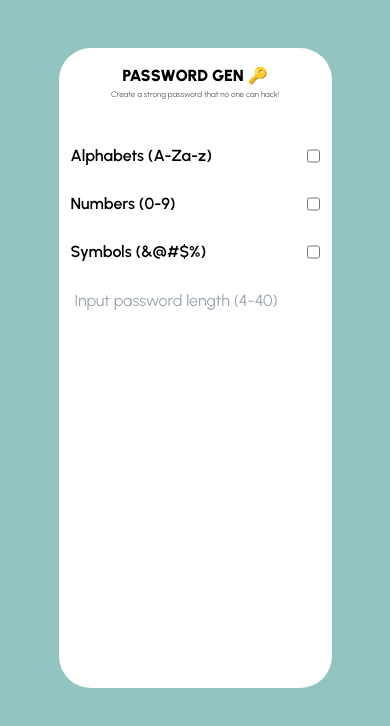
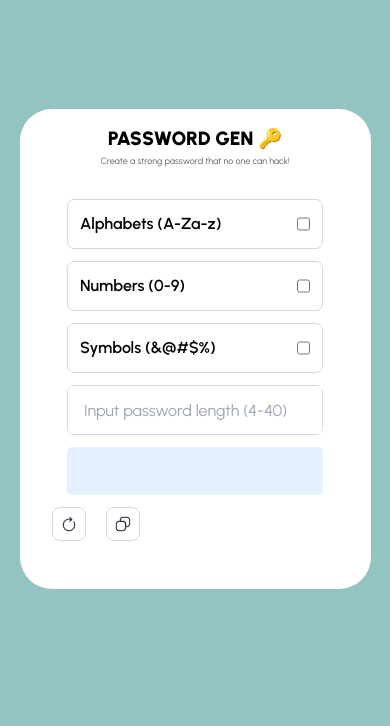
Before and after one commit to Divinegirl8/password-generator-react, a React (Create React App) app: page / in a window 390 px wide. Shown: the top 726 px of the page. Built offline with nearby package versions, Linux system fonts and the light colour scheme.

Commit message:
new commit

```diff
--- a/src/component/FrontPage/index.module.css
+++ b/src/component/FrontPage/index.module.css
@@ -9,3 +9,60 @@
     width: 0;
     animation: typing 3s steps(30, end) forwards;
 }
+
+@media (max-width: 390px) {
+    .breakWord {
+      padding: 2px;
+      word-wrap: break-word;
+    }
+  }
+
+@media screen and (min-width: 390px) and (max-width:500px) {
+    .inDiv{
+        width: 20rem;
+    }
+}
+
+@media screen and (min-width: 501px) and (max-width:550px) {
+    .inDiv{
+        width: 23rem;
+    }
+}
+
+@media screen and (min-width: 551px) and (max-width:600px) {
+    .inDiv{
+        width: 25rem;
+    }
+}
+
+@media screen and (min-width: 601px) and (max-width:650px) {
+    .inDiv{
+        width: 27rem;
+    }
+}
+
+@media screen and (min-width: 651px) and (max-width:700px) {
+    .inDiv{
+        width: 29rem;
+    }
+}
+
+@media screen and (min-width: 701px) and (max-width:750px) {
+    .inDiv{
+        width: 32rem;
+    }
+}
+
+@media screen and (min-width: 751px) and (max-width:1050px) {
+    .inDiv{
+        width: 30rem;
+    }
+
+}
+
+@media screen and (min-width: 1051px) and (max-width:1190px) {
+    .inDiv{
+        width: 36rem;
+    }
+
+}
--- a/src/component/FrontPage/index.tsx
+++ b/src/component/FrontPage/index.tsx
@@ -107,39 +107,39 @@ const FrontPage: React.FC = () => {
             <div className="font-custom-font">
                 <div
                     data-testid="main-container"
-                    className="mx-auto my-[3rem] lg:my-[5rem] w-[70%] h-[40rem] rounded-[2rem] bg-white flex flex-col "
+                    className={`mx-auto my-[6.8rem] h-[30rem] lg:my-[5rem] w-[90%] md:w-[70%] lg:w-[70%] lg:h-[40rem] rounded-[2rem] bg-white flex flex-col ${style.mainCont}}`}
                 >
-                    <p className="uppercase text-center pt-4 lg:text-[3.5rem] md:text-[2rem] sm:text-[1.5rem]  font-black font-custom-font">
+                    <p className="uppercase text-center pt-4 lg:text-[3.5rem] md:text-[2rem] sm:text-[1.5rem] text-[1.2rem]  font-black font-custom-font">
                         Password Gen 🔑
                     </p>
 
                     <div className="flex items-center justify-center">
                     <p
-                        className={`text-grey-shade-color text-[8px] lg:text-[22px] text-center  md:text-[15px] sm:text-[12px] ${style.typingEffect}`}
+                        className={`text-grey-shade-color text-[9px] lg:text-[22px] text-center  md:text-[15px] sm:text-[12px] ${style.typingEffect}`}
                     >
                         Create a strong password that no one can hack!
                     </p>
                     </div>
 
 
-                        <form action="" onSubmit={(e) => e.preventDefault()}>
-                        <div className="flex flex-row lg:border  border-solid border-custom-border-grey justify-between p-3 lg:w-[48rem] rounded-[7px] mx-auto mt-8">
+                        <form action="" className="space-y-3  lg:space-y-8" onSubmit={(e) => e.preventDefault()}>
+                        <div className={`flex flex-row w-[16rem] border border-solid border-custom-border-grey justify-between p-3 lg:w-[48rem] rounded-[7px] mx-auto mt-8 ${style.inDiv}`}>
                         <p className="font-semibold font-custom-font lg:text-[20px]" >Alphabets (A-Za-z)</p>
                         <input type="checkbox" name="alphabet" checked={isAlphabet} onChange={handleCheckboxChange} id="" className="lg:w-[20px] lg:h-[20px] rounded-[5px] cursor-pointer" />
                         </div>
 
-                        <div className="flex flex-row lg:border  border-solid border-custom-border-grey justify-between p-3 lg:w-[48rem] rounded-[7px] mx-auto lg:mt-8">
+                        <div className={`flex flex-row w-[16rem] border border-solid border-custom-border-grey justify-between p-3 lg:w-[48rem] rounded-[7px] mx-auto lg:mt-8 ${style.inDiv}`}>
                         <p className="font-semibold font-custom-font lg:text-[20px]" >Numbers (0-9)</p>
                         <input type="checkbox" name="number" checked={isNumber} onChange={handleCheckboxChange} id="" className="lg:w-[20px] lg:h-[20px] rounded-[5px] cursor-pointer" />
                         </div>
 
 
-                        <div className="flex flex-row lg:border  border-solid border-custom-border-grey justify-between p-3 lg:w-[48rem] rounded-[7px] mx-auto lg:mt-8">
+                        <div className={`flex flex-row w-[16rem] border  border-solid border-custom-border-grey justify-between p-3 lg:w-[48rem] rounded-[7px] mx-auto lg:mt-8 ${style.inDiv}`}>
                         <p className="font-semibold font-custom-font lg:text-[20px]" >Symbols (&@#$%)</p>
                         <input type="checkbox" name="symbol" checked={isSymbol} onChange={handleCheckboxChange} id="" className="lg:w-[20px] lg:h-[20px] rounded-[5px] cursor-pointer" />
                         </div>
 
-                        <div className="lg:border border-solid border-custom-border-grey lg:w-[48rem] rounded-[7px] mx-auto lg:mt-8 lg:text-[20px]">
+                        <div className={`border w-[16rem] border-solid border-custom-border-grey lg:w-[48rem] rounded-[7px] mx-auto lg:mt-8 lg:text-[20px] ${style.inDiv}`}>
                         <input
                             type="text"
                             name="passwordLength"
@@ -152,23 +152,24 @@ const FrontPage: React.FC = () => {
                         </div>
 
 
-                        <div className="flex flex-row justify-between lg:mt-8 px-[121px]">
+                        <div className="lg:flex lg:flex-row lg:justify-between lg:mt-8  lg:px-[121px] lg:gap-5">
+
+                                  <div className={`bg-custom-blue-color lg:w-[40rem] h-[3rem] rounded-[5px] w-[16rem] mx-auto lg:mx-0 ${style.inDiv}`}>
+                                      {password && <p className={`text-center lg:mt-3 lg:pt-0 pt-2 ${style.breakWord}`} ref={displayRef}>{password}</p>}
+                                      {errorMessage && <p className="text-center mt-3 lg:pt-0 pt-2 text-red-600">{errorMessage}</p>}
+                                  </div>
 
 
-                            <div className="bg-custom-blue-color w-[40rem] h-[3rem] rounded-[5px]">
-                                        {password && <p className="text-center mt-3" ref={displayRef}>{password}</p>}
-                                        {errorMessage && <p className="text-center mt-3 text-red-600">{errorMessage}</p>}
-                            </div>
 
 
-                             <div className="flex flex-row gap-5">
+                             <div className="flex flex-row gap-5 mt-3 lg:mt-0 lg:ml-0 ml-8 btn-div">
 
-                                    <div className="lg:border border-solid border-custom-border-grey p-2 rounded-[8px] cursor-pointer" onClick={handleGeneratePassword}>
-                                        <img src={rotate} alt="rotate"/>
+                                    <div className="border border-solid border-custom-border-grey p-2 rounded-[8px] cursor-pointer" onClick={handleGeneratePassword}>
+                                        <img src={rotate} alt="rotate" className="w-4 lg:w-7"/>
                                     </div>
 
-                                    <div className="lg:border border-solid border-custom-border-grey p-2 rounded-[8px] cursor-pointer"  onClick={handleCopy}>
-                                    <img src={copy} alt="copy"/>
+                                    <div className="border border-solid border-custom-border-grey p-2 rounded-[8px] cursor-pointer"  onClick={handleCopy}>
+                                    <img src={copy} alt="copy" className="w-4 lg:w-7"/>
                                     </div>
 
                              </div>
```
